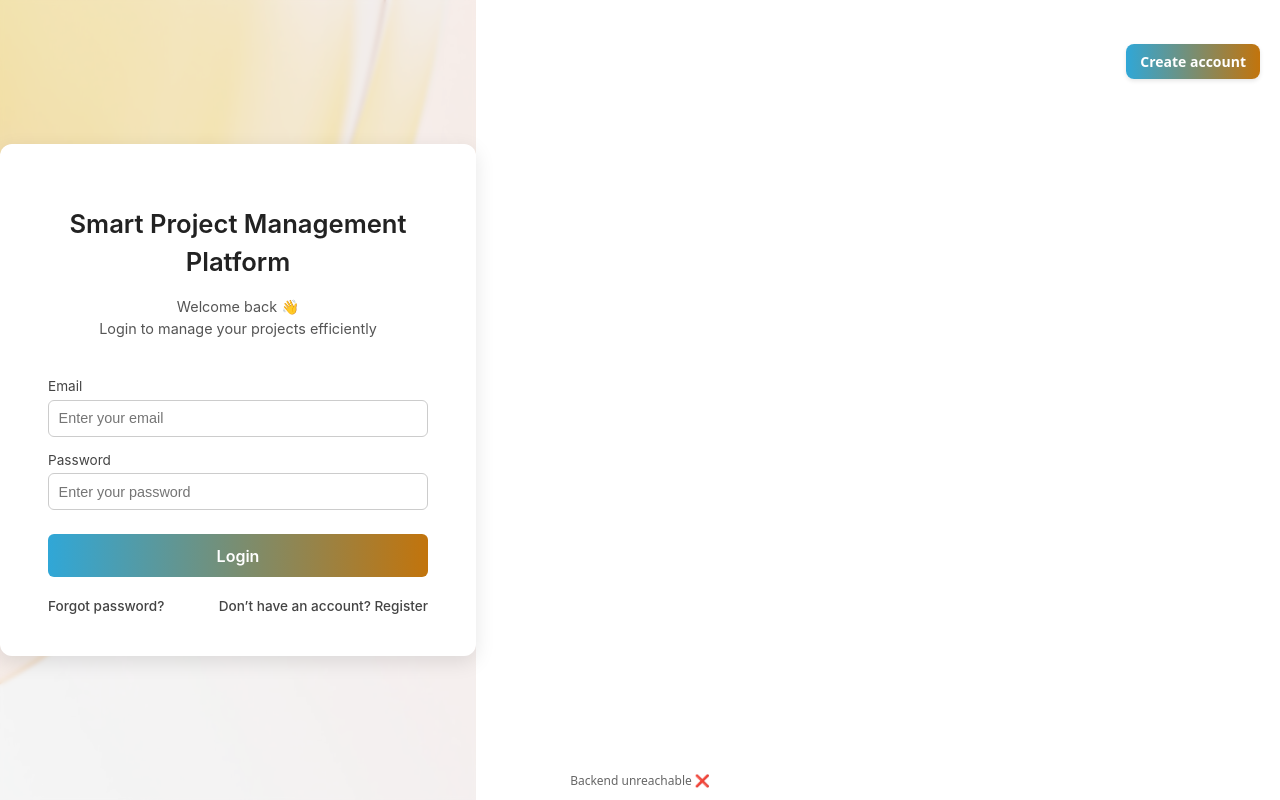
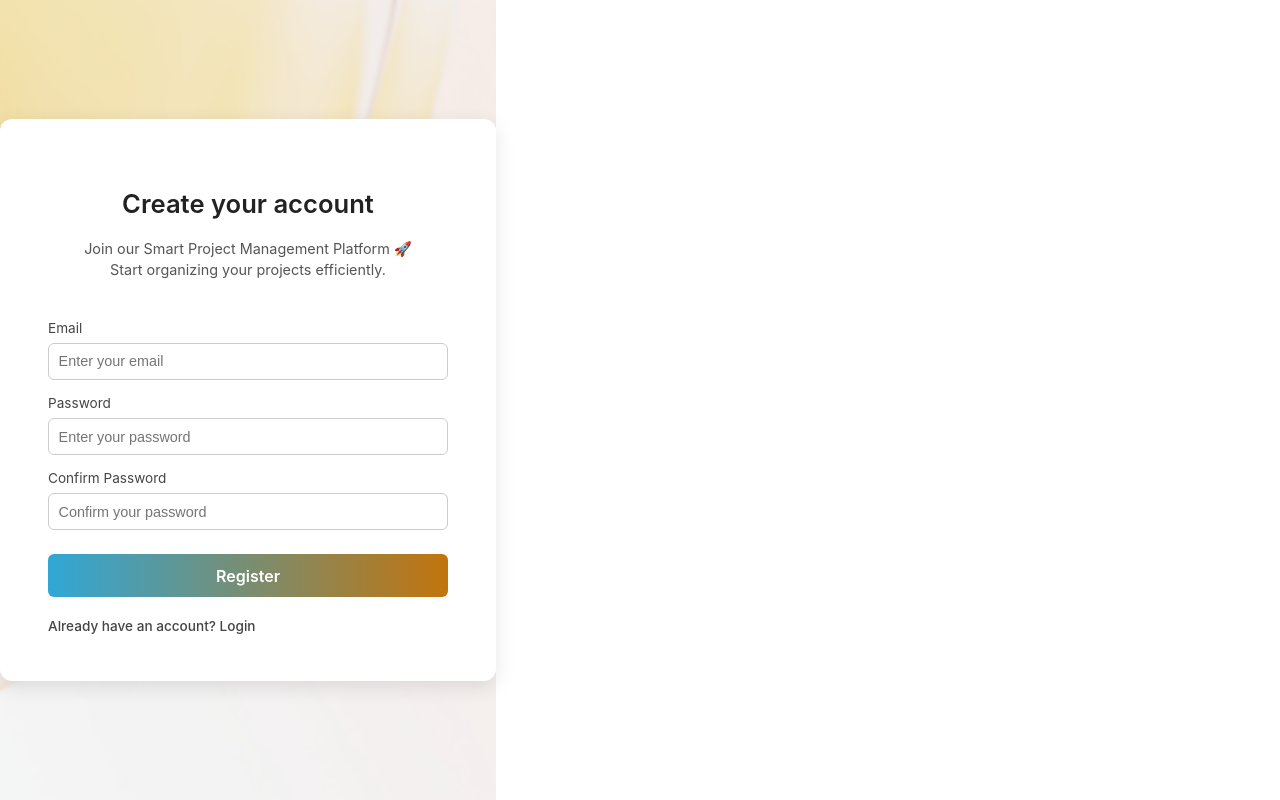
Before and after one commit to ROBYcaa/ProiectColectivAI, a React app in the folder frontend/: page /register in a window 1280 px wide. Built offline with nearby package versions, Linux system fonts and the light colour scheme; the HTML template or start-up script is replaced by a standard one.

Commit message:
fix issues

```diff
--- a/frontend/package.json
+++ b/frontend/package.json
@@ -12,7 +12,8 @@
   "dependencies": {
     "axios": "^1.13.1",
     "react": "^19.1.1",
-    "react-dom": "^19.1.1"
+    "react-dom": "^19.1.1",
+    "react-router-dom": "^7.9.5"
   },
   "devDependencies": {
     "@eslint/js": "^9.36.0",
--- a/frontend/src/App.jsx
+++ b/frontend/src/App.jsx
@@ -1,6 +1,7 @@
 import { useEffect, useState } from "react";
+import { BrowserRouter as Router, Routes, Route, Navigate } from "react-router-dom";
 import LoginPage from "./pages/LoginPage";
-import RegisterPage from "./pages/RegisterPage"; // ✅ import nou
+import RegisterPage from "./pages/RegisterPage";
 
 const API_URL = import.meta.env.VITE_API_URL || "http://127.0.0.1:8000";
 
@@ -8,10 +9,9 @@ export default function App() {
   const [token, setToken] = useState(localStorage.getItem("token") || "");
   const [me, setMe] = useState(null);
   const [error, setError] = useState("");
+
   const [backendMessage, setBackendMessage] = useState("Checking backend...");
-  const [showRegister, setShowRegister] = useState(false); // ✅ toggle între login / register
 
-  // Health check la pornire
   useEffect(() => {
     fetch(`${API_URL}/`)
       .then((res) => res.json())
@@ -19,7 +19,6 @@ export default function App() {
       .catch(() => setBackendMessage("Backend unreachable ❌"));
   }, []);
 
-  // Dacă avem token, verificăm /auth/me
   useEffect(() => {
     if (!token) {
       setMe(null);
@@ -33,7 +32,6 @@ export default function App() {
         const res = await fetch(`${API_URL}/auth/me`, {
           headers: { Authorization: `Bearer ${token}` },
         });
-
         if (!res.ok) {
           localStorage.removeItem("token");
           if (!cancelled) {
@@ -42,12 +40,8 @@ export default function App() {
           }
           return;
         }
-
         const data = await res.json();
-        if (!cancelled) {
-          setMe(data);
-          setError("");
-        }
+        if (!cancelled) setMe(data);
       } catch {
         localStorage.removeItem("token");
         if (!cancelled) {
@@ -68,156 +62,33 @@ export default function App() {
     setMe(null);
   }
 
-  // ================= RENDER =================
-
-  if (!token) {
-    return (
-      <>
-        {/* ✅ Switch simplu între login/register */}
-        {showRegister ? (
-          <RegisterPage />
-        ) : (
-          <LoginPage onLoginSuccess={(t) => setToken(t)} />
-        )}
-
-        {/* ✅ Footer mic */}
-        <div
-          style={{
-            position: "fixed",
-            bottom: 10,
-            left: 0,
-            right: 0,
-            textAlign: "center",
-            fontSize: 12,
-            color: "#666",
-            pointerEvents: "none",
-          }}
-        >
-          {backendMessage}
-        </div>
-
-        {/* ✅ Butoane pentru comutare între Login și Register */}
-        <div
-          style={{
-            position: "fixed",
-            top: 20,
-            right: 20,
-            fontSize: 14,
-          }}
-        >
-          {showRegister ? (
-            <button
-              onClick={() => setShowRegister(false)}
-              style={switchButtonStyle}
-            >
-              Already have an account? Login
-            </button>
-          ) : (
-            <button
-              onClick={() => setShowRegister(true)}
-              style={switchButtonStyle}
-            >
-              Create account
-            </button>
-          )}
-        </div>
-      </>
-    );
-  }
-
-  // ✅ Logged in
   return (
-    <div
-      style={{
-        minHeight: "100vh",
-        display: "grid",
-        placeItems: "center",
-        background:
-          "linear-gradient(135deg,#fff7e6,#ffe8cc,#ffd7b5,#f7c9a3,#ffefdb)",
-        fontFamily: "Inter, system-ui, Avenir, Helvetica, Arial, sans-serif",
-      }}
-    >
-      <div
-        style={{
-          width: 520,
-          background: "#fff",
-          borderRadius: 14,
-          boxShadow: "0 8px 24px rgba(0,0,0,.12)",
-          padding: "28px 32px",
-          textAlign: "center",
-        }}
-      >
-        <h2 style={{ margin: 0, marginBottom: 8 }}>
-          Welcome{me?.email ? `, ${me.email}` : ""} 👋
-        </h2>
-
-        <p style={{ color: "#555", marginTop: 0 }}>
-          Token salvat în <code>localStorage</code>.
-          Rutele protejate pot folosi headerul:
-          <code>Authorization: Bearer &lt;token&gt;</code>.
-        </p>
-
-        <button onClick={handleLogout} style={logoutButtonStyle}>
-          Logout
-        </button>
-
-        <pre
-          style={{
-            background: "#fafafa",
-            border: "1px solid #eee",
-            borderRadius: 8,
-            padding: 12,
-            marginTop: 16,
-            textAlign: "left",
-            whiteSpace: "pre-wrap",
-            overflowX: "auto",
-          }}
-        >
-          {me ? JSON.stringify(me, null, 2) : "Loading user..."}
-        </pre>
-
-        {error && <div style={{ color: "tomato", marginTop: 12 }}>{error}</div>}
-      </div>
-
-      <div
-        style={{
-          position: "fixed",
-          bottom: 10,
-          left: 0,
-          right: 0,
-          textAlign: "center",
-          fontSize: 12,
-          color: "#666",
-          pointerEvents: "none",
-        }}
-      >
-        {backendMessage}
-      </div>
-    </div>
+    <Router>
+      <Routes>
+        {/* If user is logged in, redirect /login and /register to dashboard */}
+        <Route
+          path="/login"
+          element={!token ? <LoginPage onLoginSuccess={(t) => setToken(t)} /> : <Navigate to="/" />}
+        />
+        <Route
+          path="/register"
+          element={!token ? <RegisterPage /> : <Navigate to="/" />}
+        />
+        <Route
+          path="/"
+          element={
+            token ? (
+              <div style={{ padding: 20 }}>
+                <h2>Welcome{me?.email ? `, ${me.email}` : ""} 👋</h2>
+                <button onClick={handleLogout}>Logout</button>
+                <pre>{me ? JSON.stringify(me, null, 2) : "Loading user..."}</pre>
+              </div>
+            ) : (
+              <Navigate to="/login" />
+            )
+          }
+        />
+      </Routes>
+    </Router>
   );
 }
-
-// ================= Styles =================
-const switchButtonStyle = {
-  padding: "8px 14px",
-  border: "none",
-  borderRadius: "8px",
-  background:
-    "linear-gradient(90deg, rgba(48,167,215,1) 0%, rgba(194,116,12,1) 100%)",
-  color: "#fff",
-  fontWeight: 600,
-  cursor: "pointer",
-  boxShadow: "0 2px 4px rgba(0,0,0,0.1)",
-};
-
-const logoutButtonStyle = {
-  marginTop: 8,
-  padding: "10px 18px",
-  border: "none",
-  borderRadius: 8,
-  background:
-    "linear-gradient(90deg, rgba(48,167,215,1) 0%, rgba(194,116,12,1) 100%)",
-  color: "#fff",
-  fontWeight: 600,
-  cursor: "pointer",
-};
--- a/frontend/src/pages/RegisterPage.jsx
+++ b/frontend/src/pages/RegisterPage.jsx
@@ -1,4 +1,5 @@
 import { useState } from "react";
+import { Link } from "react-router-dom";
 import "./RegisterPage.css";
 
 const API_URL = import.meta.env.VITE_API_URL || "http://127.0.0.1:8000";
@@ -26,7 +27,11 @@ export default function RegisterPage() {
       const res = await fetch(`${API_URL}/auth/register`, {
         method: "POST",
         headers: { "Content-Type": "application/json" },
-        body: JSON.stringify({ email, password, confirm_password: confirmPassword }),
+        body: JSON.stringify({
+          email,
+          password,
+          confirm_password: confirmPassword,
+        }),
       });
 
       const data = await res.json();
@@ -90,7 +95,7 @@ export default function RegisterPage() {
         {success && <p className="success">{success}</p>}
 
         <div className="links">
-          <a href="/login">Already have an account? Login</a>
+          <Link to="/login">Already have an account? Login</Link>
         </div>
       </div>
     </div>
```
Also changed, not shown: 1 other file (tests, documents, lock files or other folders).
